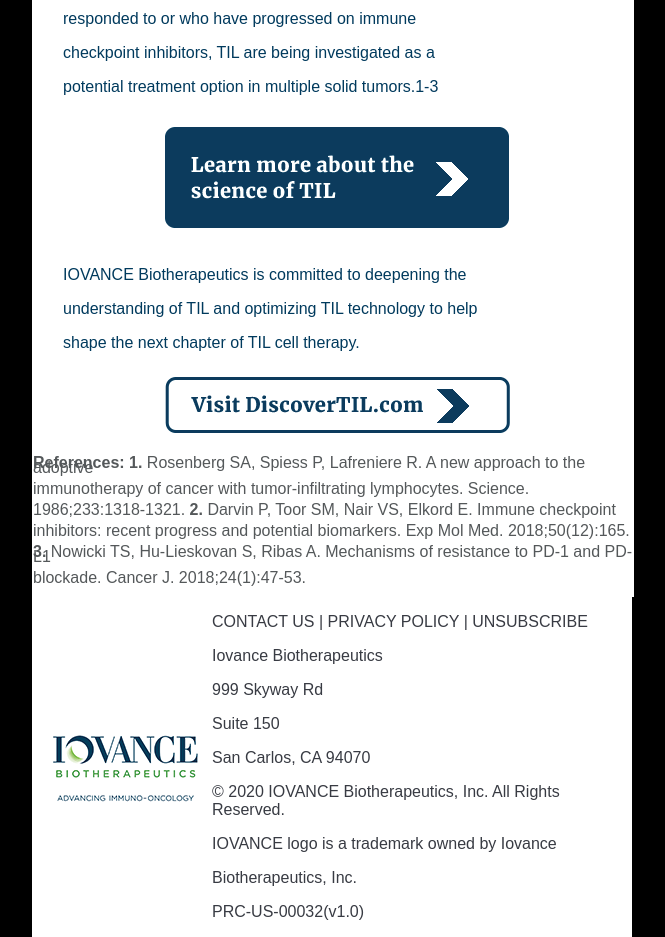
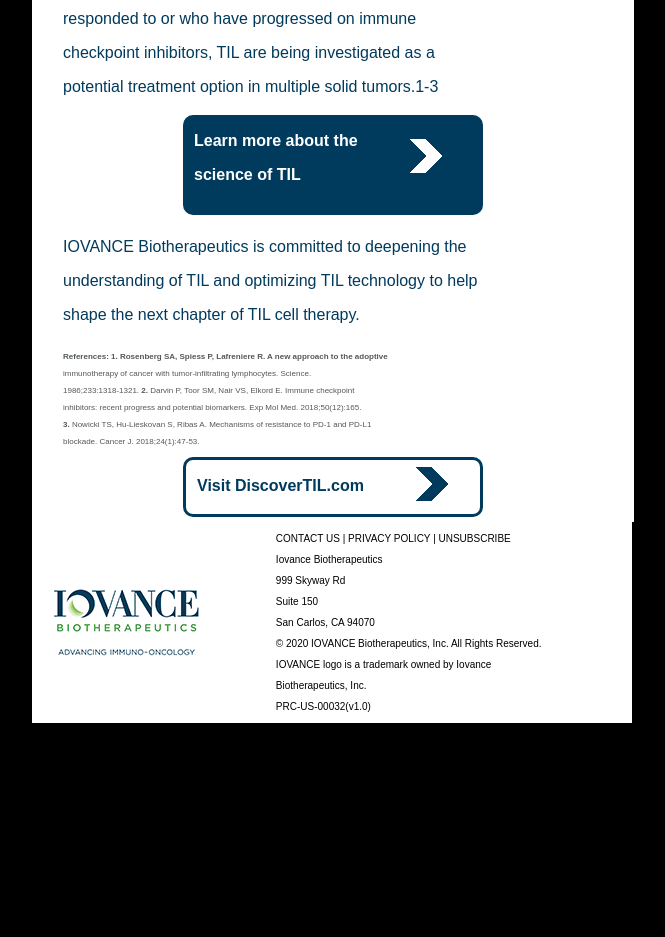
Before and after one commit to Ash0z001/developertest, a plain HTML site: page index.html in a window 1280 px wide. Shown: the part 580-1517 px from the top of the page, without its empty margins (308-973 px from the left). After the commit the page ends 1303 px from the top, so only its background shows below. Drawn offline with Linux system fonts and the light colour scheme.

Commit message:
recreated button 1 and button 2 sections

```diff
--- a/index.html
+++ b/index.html
@@ -13,14 +13,7 @@
 		}
 		table {
 			border-spacing: 0;
-			max-width: 600px;
 			font-family: arial;
-		}
-		img {
-			border: 0;
-			display: block;
-			margin-left: auto;
-			margin-right: auto;
 		}
 		.wrapper {
 			width: 100%;
@@ -40,6 +33,40 @@
 			font-size: medium;
 			padding: 40px 0;
 		}
+		.button1 {
+			width: 300px;
+			height: 100px;
+			background-color:#003a5d;
+			display:inline-block;
+			border-radius: 10px;
+			margin-left: auto;
+			margin-right: auto;
+
+		}
+		.button2 {
+			width: 300px;
+			height: 60px;
+			background-color:white;
+			display:inline-block;
+			border-radius: 10px;
+			margin-left: auto;
+			margin-right: auto;
+			border: #003a5d;
+		 	border-style: solid;
+  			border-width: 3px;
+		}
+		.arrow {
+			border: solid black;
+			border-width: 0 3px 3px 0;
+			display: inline-block;
+			padding: 3px;
+			vertical-align: ;
+		}
+		.right {
+			transform: rotate(-45deg);
+			-webkit-transform: rotate(-45deg);
+		}
+
 
 		@media screen and (max-width: 600px) {
 
@@ -107,13 +134,23 @@
 								</td>
 							</tr>
 
-							<tr style="background-color: white;">
-								<td style="align-self: stretch;">
-									<table >
-										<img  src="images/Science1.PNG" alt="center">
-									</table>
-								</td>
-							</tr>
+								<tr style="background-color: white;">
+
+									<td align="center">
+										<table class="button1">
+											<td style="color: white;">
+												<p style="margin-left: 10px;"> <strong> Learn more about the </strong></p>
+												<p style="margin-left: 10px;"> <strong> science of TIL </strong></p>
+												<a href=""></a>
+											</td>
+											<td >
+												<img src="images/Arrow.png" style="margin-left: 50px;">
+
+											</td>
+										</table>
+									</td>
+
+								</tr>
 
 							<!-- IOVANCE SECTION -->
 
@@ -130,60 +167,55 @@
 								</td>
 							</tr>
 
-							<tr style="background-color: white;">
-								<td>
-									<table >
-										<img  src="images/Science2.PNG" alt="center">
-									</table>
-								</td>
-							</tr style="max-width:100%">
+
+
+							<!-- References SECTION -->
 
 							<tr style="background-color: white;">
-								<td style="line-height: 5px;">
-									<table style="padding-left: 50px;" >
-										<p style="color:#54585a"> <b>References: 1.</b> Rosenberg SA, Spiess P, Lafreniere R. A new approach to the adoptive </p>
-										<p style="color:#54585a"> immunotherapy of cancer with tumor-infiltrating lymphocytes. Science. </p>
-										<p style="color:#54585a"> 1986;233:1318-1321. <b>2.</b> Darvin P, Toor SM, Nair VS, Elkord E. Immune checkpoint </p>
-										<p style="color:#54585a"> inhibitors: recent progress and potential biomarkers. Exp Mol Med. 2018;50(12):165.      </p>
-										<p style="color:#54585a"> <b>3.</b> Nowicki TS, Hu-Lieskovan S, Ribas A. Mechanisms of resistance to PD-1 and PD-L1 </p>
-										<p style="color:#54585a"> blockade. Cancer J. 2018;24(1):47-53. </p>
+								<td style="padding-left: 30px;">
+									<table style="font-size: 8px;">
+										<td style="color:#54585a">
+											<p><strong> <b>References: 1.</b> Rosenberg SA, Spiess P, Lafreniere R. A new approach to the adoptive </strong></p>
+											<p> immunotherapy of cancer with tumor-infiltrating lymphocytes. Science. </p>
+											<p> 1986;233:1318-1321. <b>2.</b> Darvin P, Toor SM, Nair VS, Elkord E. Immune checkpoint </p>
+											<p> inhibitors: recent progress and potential biomarkers. Exp Mol Med. 2018;50(12):165.      </p>
+											<p> <b>3.</b> Nowicki TS, Hu-Lieskovan S, Ribas A. Mechanisms of resistance to PD-1 and PD-L1 </p>
+											<p> blockade. Cancer J. 2018;24(1):47-53. </p>
+										</td>
 									</table>
+
 								</td>
-							</tr >
+							</tr>
+						<tr style="background-color: white;">
+							<td align="center">
+								<table class="button2">
+									<td style="color: #003a5d;">
+										<p style="margin-left: 10px;"> <strong>Visit DiscoverTIL.com </strong></p>
+										<a href=""></a>
+									</td>
+									<td>
+										<img src="images/Arrow2.png" style="margin-left: 50px;">
+									</td>
+								</table>
+							</td>
+						</tr>
 
-							<tr>
-								<table style="max-width: 600px;" cellspacing="0" cellpadding="0" border="0">
-									<tr style="background-color: white;">
-										<td><img src="images/logo.PNG" style="display: block; margin: 0; padding:0; "></td>
-
-										<td style="width: 100%;" style="line-height: 10px;">
-
-											<p style="color:#383b43"> CONTACT US | PRIVACY POLICY | UNSUBSCRIBE</p>
-											<p style="color:#383b43"> Iovance Biotherapeutics</p>
-											<p style="color:#383b43"> 999 Skyway Rd</p>
-											<p style="color:#383b43"> Suite 150 </p>
-											<p style="color:#383b43"> San Carlos, CA 94070</p>
-											<p style="color:#383b43"> © 2020 IOVANCE Biotherapeutics, Inc. All Rights Reserved.</p>
-											<p style="color:#383b43"> IOVANCE logo is a trademark owned by Iovance </p>
-											<p style="color:#383b43">Biotherapeutics, Inc. </p>
-											<p style="color:#383b43"> PRC-US-00032(v1.0)</p>
-										</td>
-									</tr>
+								<table style="background-color: white;" width=100%>
+									<td style="margin-top: 1px;">
+										<img src="images/logo.PNG" alt="display:block" >
+									</td>
+									<td style="font-size: 10px;" >
+											<p> CONTACT US | PRIVACY POLICY | UNSUBSCRIBE</p>
+											<p> Iovance Biotherapeutics</p>
+											<p> 999 Skyway Rd</p>
+											<p> Suite 150 </p>
+											<p> San Carlos, CA 94070</p>
+											<p> © 2020 IOVANCE Biotherapeutics, Inc. All Rights Reserved.</p>
+											<p> IOVANCE logo is a trademark owned by Iovance </p>
+											<p>Biotherapeutics, Inc. </p>
+											<p> PRC-US-00032(v1.0)</p>
+									</td>
 								</table>
-							</tr>
-
-
-
-
-
-
-
-
-
-
-
-
-
 
 					</table>
 			</div>
```
Also changed, not shown: images/Arrow.png (added), images/Arrow2.PNG (added).
